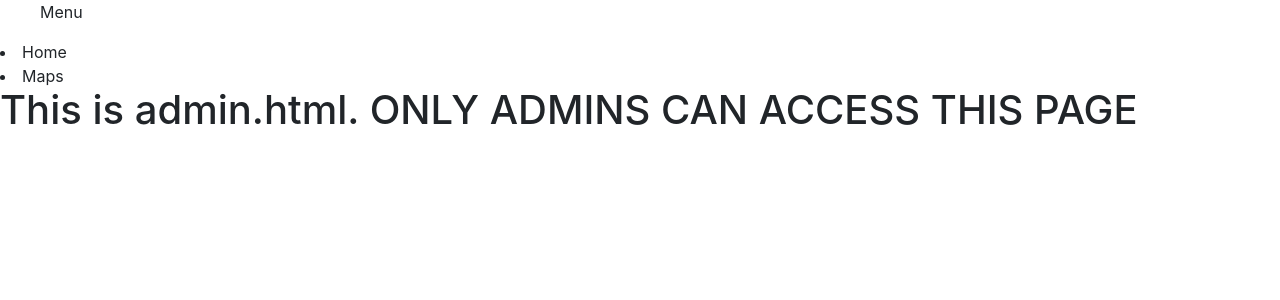
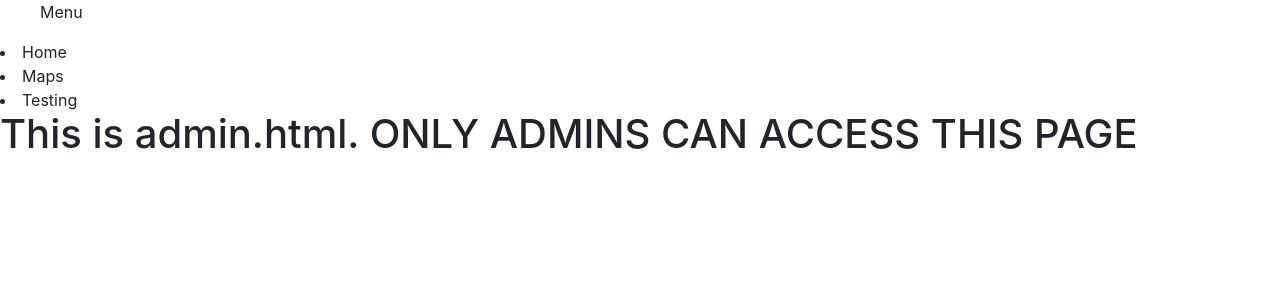
Before and after one commit to TotallyMelvin/Smart-City-Project, a Django app: template home/templates/personal/admin.html in a window 1280 px wide. Shown: the top 300 px of the page. Run offline with Django 3.2, Linux system fonts and the light colour scheme; the template is opened without the code that fills it, so the values that code supplies are empty; parts of the project's set-up code (start-up, migrations or seed data) failed here and were passed over; some libraries are stand-ins or nearby versions.

Commit message:
Added testing line

```diff
--- a/home/templates/personal/navBar.html
+++ b/home/templates/personal/navBar.html
@@ -4,5 +4,6 @@
         <ul>Menu</ul>
             <li>Home</li>
         <li>Maps</li>
+        <li>Testing</li>
     </nav>
 </div>
```
